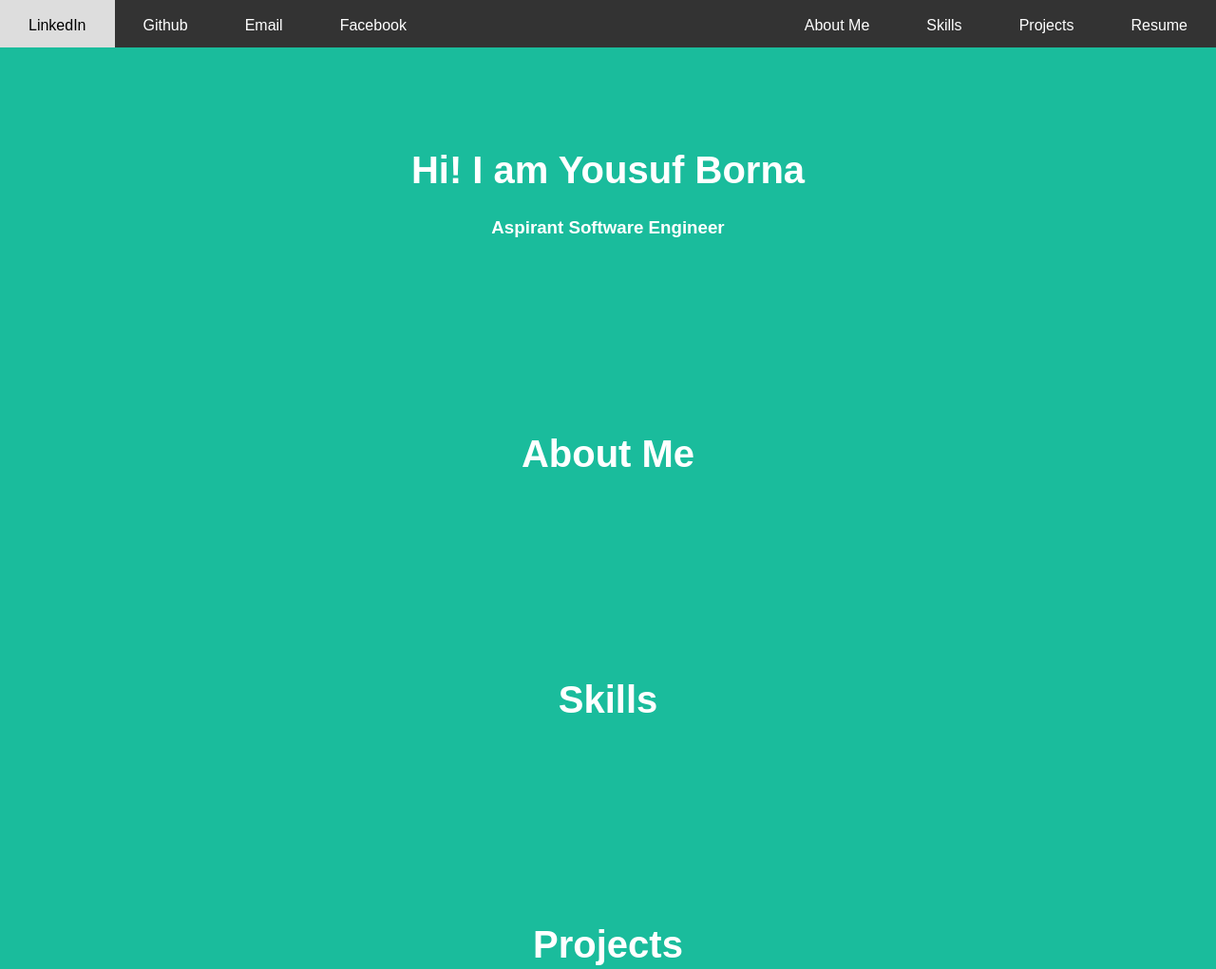
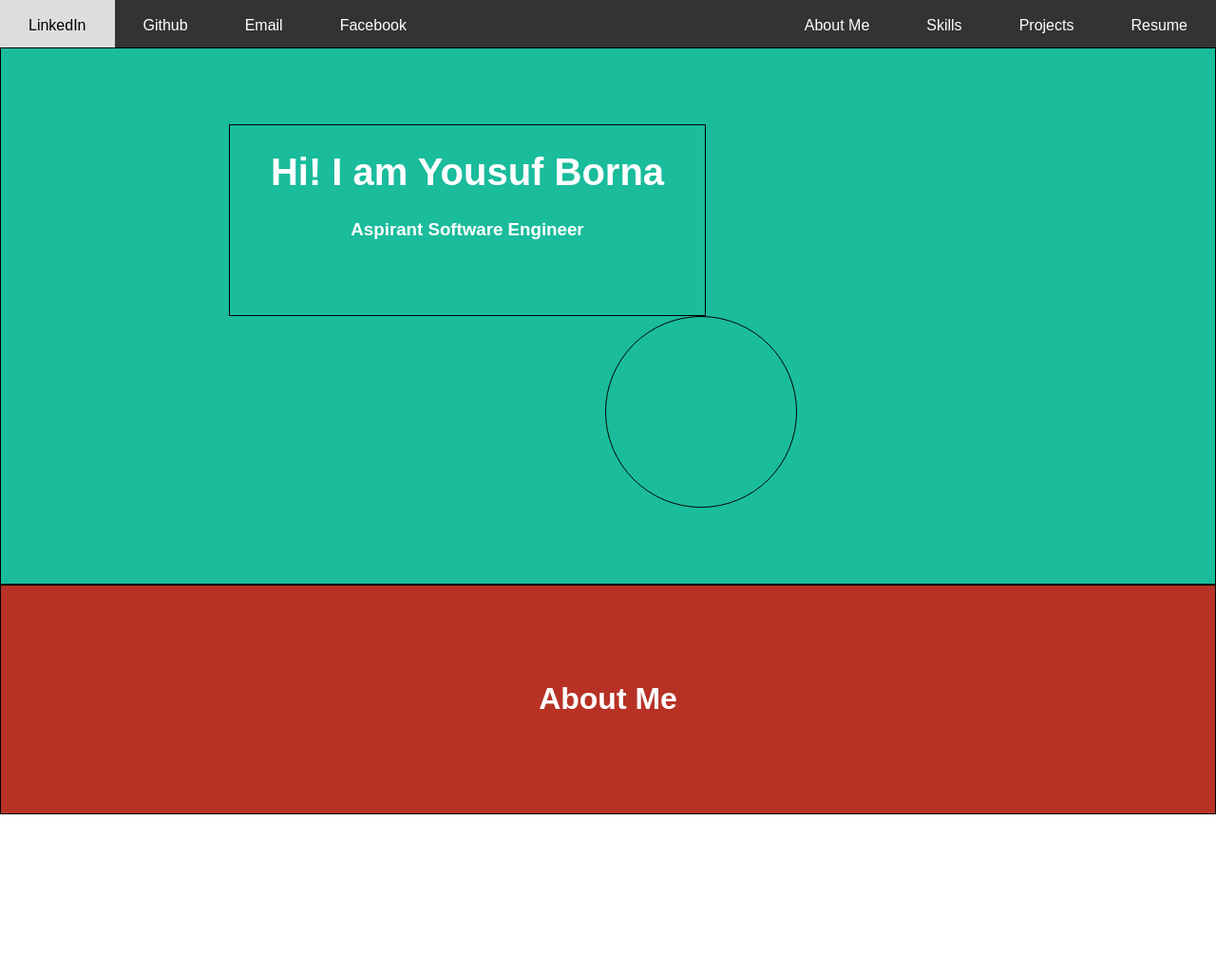
Before and after one commit to Yousuf-Abdullah-Borna/Yousuf-Borna, a plain HTML site: page index.html in a window 1280 px wide. Shown: the top 1021 px of the page at 95% size. After the commit the page ends 858 px from the top, so only its background shows below. Drawn offline with Linux system fonts and the light colour scheme.

Commit message:
redesign the introduction section

```diff
--- a/css/style.css
+++ b/css/style.css
@@ -9,12 +9,38 @@ body {
     text-align: center;
     background: #1abc9c;
     color: white;
+    border: 1px solid black;
+    overflow: hidden;
+
   }
 
   /* Increase the font size of the h1 element */
   .intro h1 {
     font-size: 40px;
   }
+
+  /* Introduction quote*/
+  .intro #quote{
+
+    height: 200px;
+    width: 500px;
+    border:1px solid black;
+    float:left;
+    overflow: hidden;
+    margin-left: 160px;
+  }
+
+  .intro #image{
+
+    height: 200px;
+    width: 200px;
+    border:1px solid black;
+    float:right;
+    margin-right: 360px;
+    border-radius: 100%;
+  }
+
+
 
   /* Style the top navigation bar */
   .navbar {
@@ -33,11 +59,7 @@ body {
     text-decoration: none;
   }
 
-  .navbar a img{
 
-      height: 40px;
-      width: 40px;
-  }
 
   .navbar .social-media {
     float: left;
@@ -55,3 +77,17 @@ body {
     background-color: #ddd;
     color: black;
   }
+
+
+
+  /* About me section */
+
+  #aboutMe{
+
+    padding: 80px;
+    text-align: center;
+    background: #B73225;
+    color: white;
+    border: 1px solid black;
+    clear: both;
+  }
--- a/index.html
+++ b/index.html
@@ -8,6 +8,8 @@
     <title>Yousuf Borna| Portfolio</title>
 </head>
 <body>
+
+
     <div class="navbar">
         <a href="#">Resume</a>
         <a href="#">Projects</a>
@@ -21,28 +23,25 @@
       </div>
 
       <div class="intro">
+        <div id="quote">
         <h1>Hi! I am Yousuf Borna</h1>
         <h3>Aspirant Software Engineer</h3>
+        </div>
+
+        <div id="image">
+
+          <img src=""/>
+
+        </div>
+
       </div>
 
-      <div class="intro">
+      <div id="aboutMe">
         <h1>About Me</h1>
 
       </div>
 
-      <div class="intro">
-        <h1>Skills</h1>
 
-      </div>
-
-
-      <div class="intro">
-        <h1>Projects</h1>
-
-      </div>
-
-      <div class="intro">
-        <h1>Resume</h1>
 
       </div>
 </body>
```
